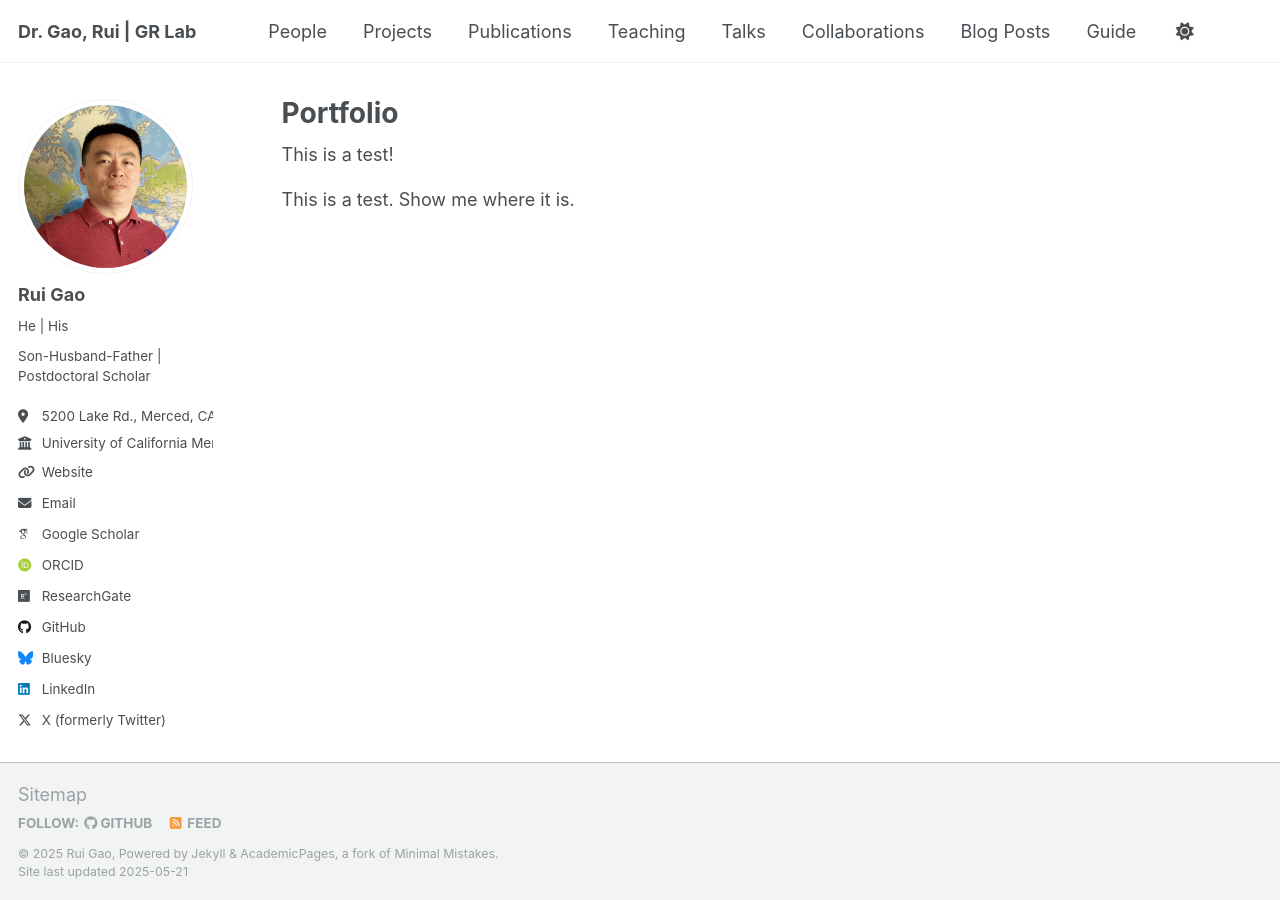
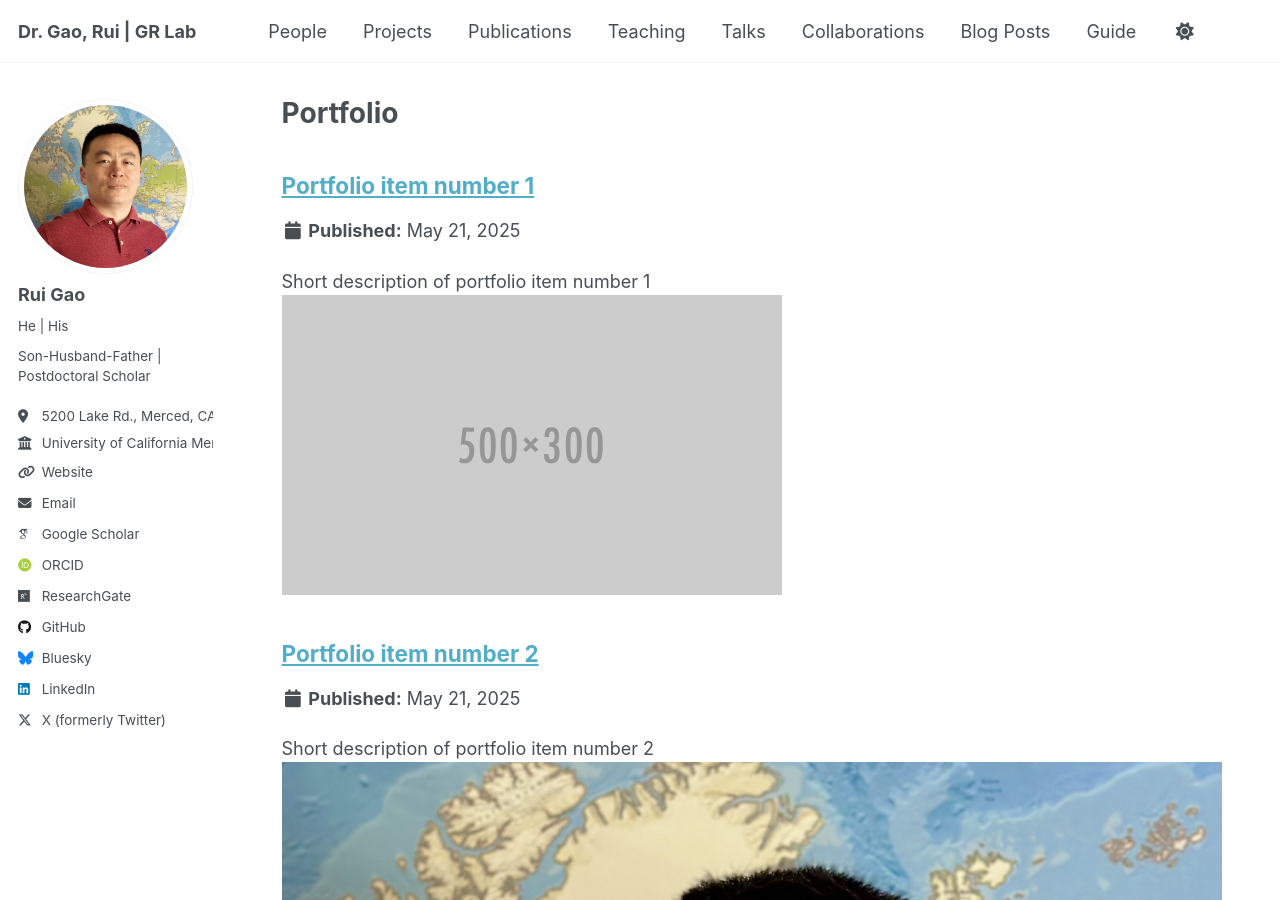
Before and after one commit to RuiGao9/RuiGao9.github.io, a Jekyll site: the page built from _pages/portfolio.html, in a window 1280 px wide and 900 px high. Built offline with Jekyll 4.4.1, drawn with Linux system fonts in a browser that asks for light colours; some web fonts are replaced; some of the changed lines change nothing that is shown.

Commit message:
Update _config.yml

```diff
--- a/_config.yml
+++ b/_config.yml
@@ -211,40 +211,96 @@ kramdown:
   enable_coderay: false
 
 
-# # These settings control the types of collections used by the template
+# These settings control the types of collections used by the template
+collections:
+  teaching:
+    output: true
+    permalink: /:collection/:path/
+  publications:
+    output: true
+    permalink: /:collection/:path/
+  portfolio:
+    output: true
+    permalink: /:collection/:path/
+  talks:
+    output: true
+    permalink: /:collection/:path/
+
 # collections:
-#   teaching:
+#   people:
 #     output: true
-#     permalink: /:collection/:path/
+#     permalink: /people/:path/
+#   projects:
+#     output: true
+#     permalink: /projects/:path/
 #   publications:
 #     output: true
 #     permalink: /:collection/:path/
-#   portfolio:
+#   teaching:
 #     output: true
 #     permalink: /:collection/:path/
 #   talks:
 #     output: true
 #     permalink: /:collection/:path/
+#   collaborations:
+#     output: true
+#     permalink: /:collection/:path/
 
-collections:
-  people:
-    output: true
-    permalink: /people/:path/
-  projects:
-    output: true
-    permalink: /projects/:path/
-  publications:
-    output: true
-    permalink: /:collection/:path/
-  teaching:
-    output: true
-    permalink: /:collection/:path/
-  talks:
-    output: true
-    permalink: /:collection/:path/
-  collaborations:
-    output: true
-    permalink: /:collection/:path/
+# These settings control how pages and collections are included in the site
+defaults:
+  # _posts
+  - scope:
+      path: ""
+      type: posts
+    values:
+      layout: single
+      author_profile: true
+      read_time: true
+      comments: true
+      share: true
+      related: true
+  # _pages
+  - scope:
+      path: ""
+      type: pages
+    values:
+      layout: single
+      author_profile: true
+  # _teaching
+  - scope:
+      path: ""
+      type: teaching
+    values:
+      layout: single
+      author_profile: true
+      share: true
+      comments: true
+  # _publications
+  - scope:
+      path: ""
+      type: publications
+    values:
+      layout: single
+      author_profile: true
+      share: true
+      comments: true
+  # _portfolio
+  - scope:
+      path: ""
+      type: portfolio
+    values:
+      layout: single
+      author_profile: true
+      share: true
+      comment: true
+  # _talks
+  - scope:
+      path: ""
+      type: talks
+    values:
+      layout: talk
+      author_profile: true
+      share: true
 
 # # These settings control how pages and collections are included in the site
 # defaults:
@@ -266,6 +322,34 @@ collections:
 #     values:
 #       layout: single
 #       author_profile: true
+#   # _people
+#   - scope:
+#       path: ""
+#       type: people
+#     values:
+#       layout: single
+#       author_profile: true
+#       share: true
+#       comments: true
+#   # _projects
+#   - scope:
+#       path: ""
+#       type: projects
+#     values:
+#       layout: single
+#       author_profile: true
+#       share: true
+#       comments: true
+#       toc: true
+#   # _publications
+#   - scope:
+#       path: ""
+#       type: publications
+#     values:
+#       layout: single
+#       author_profile: true
+#       share: true
+#       comments: true
 #   # _teaching
 #   - scope:
 #       path: ""
@@ -275,106 +359,22 @@ collections:
 #       author_profile: true
 #       share: true
 #       comments: true
-#   # _publications
-#   - scope:
-#       path: ""
-#       type: publications
-#     values:
-#       layout: single
-#       author_profile: true
-#       share: true
-#       comments: true
-#   # _portfolio
-#   - scope:
-#       path: ""
-#       type: portfolio
-#     values:
-#       layout: single
-#       author_profile: true
-#       share: true
-#       comment: true
 #   # _talks
 #   - scope:
 #       path: ""
 #       type: talks
 #     values:
-#       layout: talk
+#       layout: single
 #       author_profile: true
 #       share: true
-
-# These settings control how pages and collections are included in the site
-defaults:
-  # _posts
-  - scope:
-      path: ""
-      type: posts
-    values:
-      layout: single
-      author_profile: true
-      read_time: true
-      comments: true
-      share: true
-      related: true
-  # _pages
-  - scope:
-      path: ""
-      type: pages
-    values:
-      layout: single
-      author_profile: true
-  # _people
-  - scope:
-      path: ""
-      type: people
-    values:
-      layout: single
-      author_profile: true
-      share: true
-      comments: true
-  # _projects
-  - scope:
-      path: ""
-      type: projects
-    values:
-      layout: single
-      author_profile: true
-      share: true
-      comments: true
-      toc: true
-  # _publications
-  - scope:
-      path: ""
-      type: publications
-    values:
-      layout: single
-      author_profile: true
-      share: true
-      comments: true
-  # _teaching
-  - scope:
-      path: ""
-      type: teaching
-    values:
-      layout: single
-      author_profile: true
-      share: true
-      comments: true
-  # _talks
-  - scope:
-      path: ""
-      type: talks
-    values:
-      layout: single
-      author_profile: true
-      share: true
-  # _collaborations
-  - scope:
-      path: ""
-      type: collaborations
-    values:
-      layout: single
-      author_profile: true
-      share: true
+#   # _collaborations
+#   - scope:
+#       path: ""
+#       type: collaborations
+#     values:
+#       layout: single
+#       author_profile: true
+#       share: true
 
 # Sass/SCSS
 sass:
```
